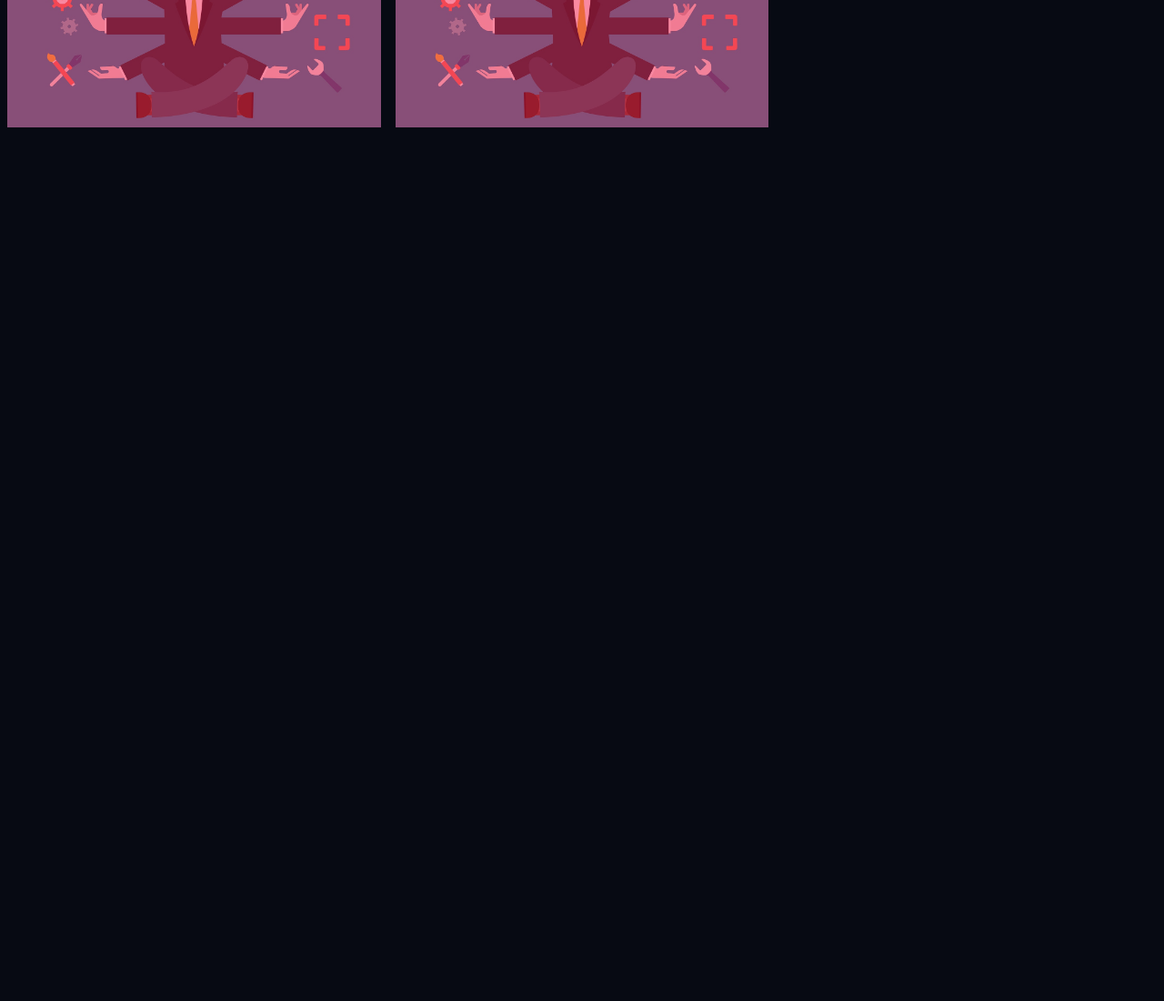
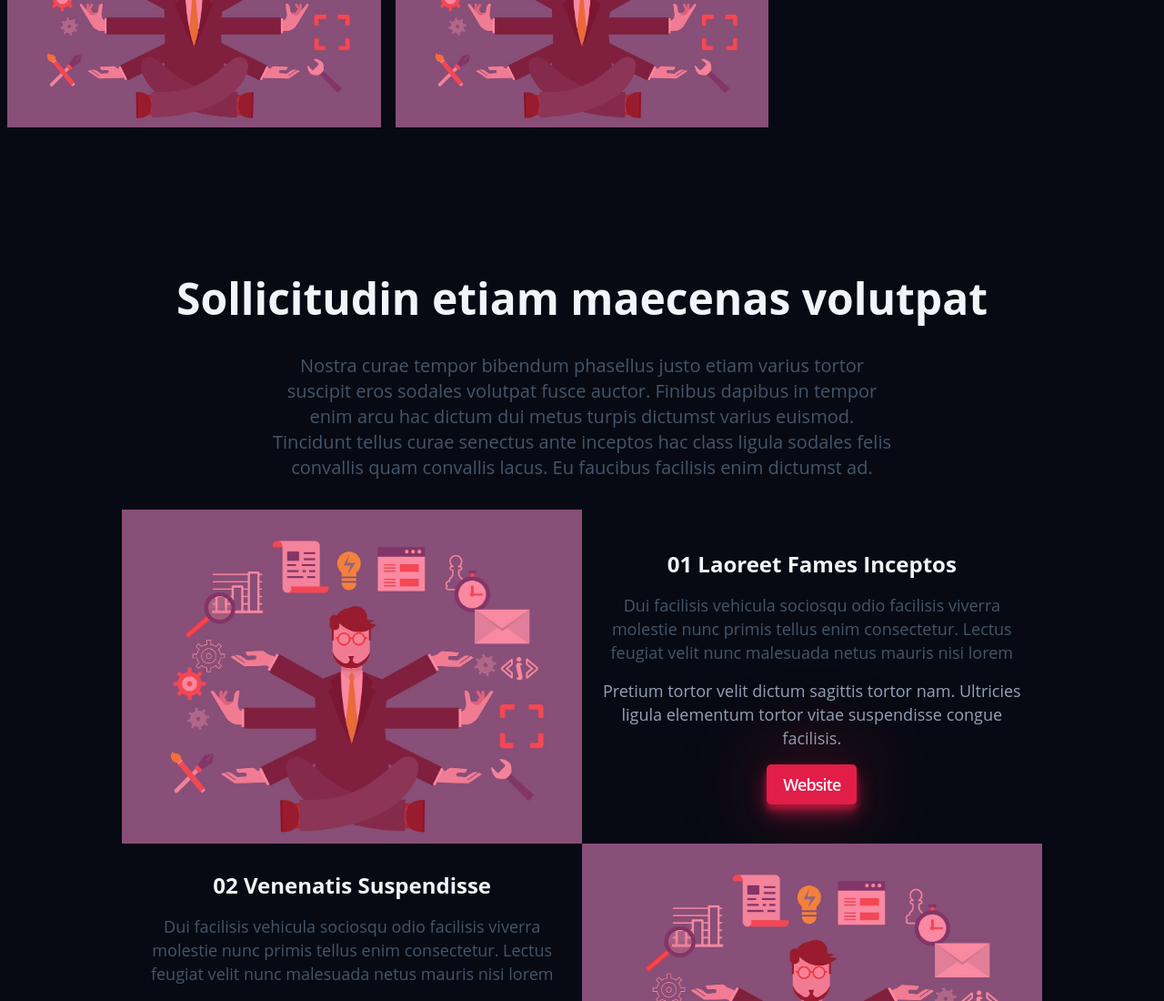
Before and after one commit to renatumb/portfolio02, a website built with Vite: page index.html in a window 1280 px wide. Shown: the part 3088-4188 px from the top of the page at 91% size. Before the commit the page ends 3228 px from the top, so only its background shows below. Built offline with nearby package versions, Linux system fonts and the light colour scheme.

Commit message:
Projects Section

```diff
--- a/index.html
+++ b/index.html
@@ -133,7 +133,74 @@
             </div>
           </div>
       </section>
-      <section></section>
+      <section  class="work container section">
+        <h2 class="work__title">Sollicitudin etiam maecenas volutpat</h2>
+        <p class="work__desc">Nostra curae tempor bibendum phasellus justo etiam varius tortor suscipit eros sodales volutpat fusce auctor. Finibus dapibus in tempor enim arcu hac dictum dui metus turpis dictumst varius euismod. Tincidunt tellus curae senectus ante inceptos hac class ligula sodales felis convallis quam convallis lacus. Eu faucibus facilisis enim dictumst ad.</p>
+
+        <!-- ============================= Project 01 -->
+        <div class="project__container">
+            <h3 class="work__project-title">01 Laoreet Fames Inceptos</h3>
+            <div class="work__img--wrapper image1">
+              <img src="./public/project1.jpg" alt="Project Picture" class="work__img"   width="100%" height="100%">
+            </div>
+
+            <div class="work__project content1">
+                <h3 class="work__project-subtitle">01 Laoreet Fames Inceptos</h3>
+              <p class="work__project--desc1">Dui facilisis vehicula sociosqu odio facilisis viverra molestie nunc primis tellus enim consectetur. Lectus feugiat velit nunc malesuada netus mauris nisi lorem</p>
+              <p class="work__project--desc2">Pretium tortor velit dictum sagittis tortor nam. Ultricies ligula elementum tortor vitae suspendisse congue facilisis. </p>
+              <a class="btn work__project--btn" href="#">Website</a>
+            </div>
+            <!-- ============================= Project 02 -->
+            <h3 class="work__project-title">02 Venenatis Suspendisse</h3>
+            <div class="work__img--wrapper image2">
+              <img src="./public/project1.jpg" alt="Project Picture" class="work__img" >
+            </div>
+
+            <div class="work__project content2">
+                <h3 class="work__project-subtitle">02 Venenatis Suspendisse</h3>
+                <p class="work__project--desc1">Dui facilisis vehicula sociosqu odio facilisis viverra molestie nunc primis tellus enim consectetur. Lectus feugiat velit nunc malesuada netus mauris nisi lorem</p>
+              <p class="work__project--desc2">Pretium tortor velit dictum sagittis tortor nam. Ultricies ligula elementum tortor vitae suspendisse congue facilisis. Sagittis faucibus suspendisse erat ullamcorper donec morbi pulvinar integer feugiat malesuada</p>
+              <a class="btn work__project--btn" href="#">Website</a>
+            </div>
+            <!-- ============================= Project 03 -->
+            <h3 class="work__project-title">03 Leo Nulla Velit Nullam Vel</h3>
+            <div class="work__img--wrapper image3">
+              <img src="./public/project1.jpg" alt="Project Picture" class="work__img" >
+            </div>
+
+            <div class="work__project content3">
+                <h3 class="work__project-subtitle">03 Leo Nulla Velit Nullam Vel</h3>
+                <p class="work__project--desc1">Dui facilisis vehicula sociosqu odio facilisis viverra molestie nunc primis tellus enim consectetur. Lectus feugiat velit nunc malesuada netus mauris nisi lorem</p>
+              <p class="work__project--desc2">Pretium tortor velit dictum sagittis tortor nam. Ultricies ligula elementum tortor vitae suspendisse congue facilisis. Sagittis faucibus suspendisse erat ullamcorper donec morbi pulvinar integer feugiat malesuada</p>
+              <a class="btn work__project--btn" href="#">Website</a>
+            </div>
+            <!-- ============================= Project 04 -->
+            <h3 class="work__project-title">04 Venenatis Suspendisse Lobortis Maecenas At</h3>
+            <div class="work__img--wrapper image4">
+              <img src="./public/project1.jpg" alt="Project Picture" class="work__img" >
+            </div>
+
+            <div class="work__project content4">
+                <h3 class="work__project-subtitle">04 Venenatis Suspendisse Lobortis Maecenas At</h3>
+                <p class="work__project--desc1">Dui facilisis vehicula sociosqu odio facilisis viverra molestie nunc primis tellus enim consectetur. Lectus feugiat velit nunc malesuada netus mauris nisi lorem</p>
+              <p class="work__project--desc2">Pretium tortor velit dictum sagittis tortor nam. Ultricies ligula elementum tortor vitae suspendisse congue facilisis. Sagittis faucibus suspendisse erat ullamcorper donec morbi pulvinar integer feugiat malesuada</p>
+              <a class="btn work__project--btn" href="#">Website</a>
+            </div>
+            <!-- ============================= Project 05 -->
+            <h3 class="work__project-title">05 Tristique Suscipit Amet</h3>
+            <div class="work__img--wrapper image5">
+              <img src="./public/project1.jpg" alt="Project Picture" class="work__img" >
+            </div>
+
+            <div class="work__project content5">
+                <h3 class="work__project-subtitle">05 Tristique Suscipit Amet</h3>
+                <p class="work__project--desc1">Dui facilisis vehicula sociosqu odio facilisis viverra molestie nunc primis tellus enim consectetur. Lectus feugiat velit nunc malesuada netus mauris nisi lorem</p>
+              <p class="work__project--desc2">Pretium tortor velit dictum sagittis tortor nam. Ultricies ligula elementum tortor vitae suspendisse congue facilisis. Sagittis faucibus suspendisse erat ullamcorper donec morbi pulvinar integer feugiat malesuada</p>
+              <a class="btn work__project--btn" href="#">Website</a>
+            </div>
+        </div>
+        <!-- -->
+      </section>
       <section></section>
     </main>
     <footer></footer>
--- a/src/main.ts
+++ b/src/main.ts
@@ -4,4 +4,5 @@ import '../styles/components/header.css'
 import '../styles/components/hero.css'
 import '../styles/components/about.css'
 import '../styles/components/featured.css'
+import '../styles/components/work.css'
 import '../styles/utils.css'
--- /dev/null
+++ b/styles/components/work.css
@@ -0,0 +1,243 @@
+.work {
+    text-align: center;
+}
+
+.work__title {
+    font-size: var(--size-2xl);
+    color: var(--color-light);
+}
+
+.work__desc {
+    font-size: var(--size-sm);
+    max-width: 60ch;
+    color: var(--color-slate600);
+    margin: 1rem auto;
+}
+
+.work__project-title {
+    font-size: var(--size-base);
+    margin-bottom: 1rem;
+}
+
+/* ---- */
+.work__img--wrapper {
+    position: relative;
+    width: fit-content;
+    height: fit-content;
+}
+
+.work__img--wrapper::after {
+    content: "";
+    background-color: rgba(246, 21, 70, 0.5);
+    width: 100%;
+    height: 100%;
+    position: absolute;
+    top: 0;
+    left: 0;
+    transition: all .3s ease-in-out;
+    z-index: 1;
+}
+
+.work__img--wrapper:hover::after {
+    background-color: rgba(0, 0, 0, 0.0);
+    border: 2px solid var(--color-rose);
+}
+
+/* ---- */
+.work__project:not(:last-child) {
+    margin-bottom: 5rem;
+}
+
+.work__project--desc1 {
+    font-size: var(--size-sm);
+    color: var(--color-slate600);
+    margin: 1rem 0;
+}
+
+.work__project--desc2 {
+    font-size: var(--size-sm);
+    color: var(--color-slate400);
+    margin-bottom: 1rem;
+}
+
+.work__project--btn {
+    font-size: var(--size-sm);
+}
+
+.work__project-subtitle {
+    display: none;
+}
+
+@media (min-width: 475px) {
+    .work__title {
+        font-size: var(--size-3xl);
+    }
+
+    .work__desc {
+        font-size: var(--size-base);
+        margin: 1.5rem auto;
+    }
+
+    .work__project-title {
+        font-size: var(--size-lg);
+        margin-bottom: 1.5rem;
+    }
+
+    .work__project--desc1,
+    .work__project--desc2 {
+        font-size: var(--size-base);
+        margin-bottom: 1.5rem;
+    }
+
+    .work__project--btn {
+        font-size: var(--size-base);
+    }
+}
+
+@media (min-width: 640px) {
+    .project__container {
+        display: grid;
+        grid-template-columns: 1fr 1fr;
+        place-items: center;
+        grid-template-areas:
+            'grid-img1      grid-content1'
+            'grid-content2  grid-img2'
+            'grid-img3      grid-content3'
+            'grid-content4  grid-img4'
+            'grid-img5      grid-content5';
+    }
+
+    .image1 {
+        grid-area: grid-img1;
+    }
+
+    .image2 {
+        grid-area: grid-img2;
+    }
+
+    .image3 {
+        grid-area: grid-img3;
+    }
+
+    .image4 {
+        grid-area: grid-img4;
+    }
+
+    .image5 {
+        grid-area: grid-img5;
+    }
+
+    .content1 {
+        grid-area: grid-content1;
+    }
+
+    .content2 {
+        grid-area: grid-content2;
+    }
+
+    .content3 {
+        grid-area: grid-content3;
+    }
+
+    .content4 {
+        grid-area: grid-content4;
+    }
+
+    .content5 {
+        grid-area: grid-content5;
+    }
+
+    .work__project-title {
+        display: none;
+    }
+
+    .work__project--desc1,
+    .work__project--desc2 {
+        font-size: var(--size-xs);
+        margin-bottom: 1rem;
+    }
+
+    .work__project--btn {
+        font-size: var(--size-xs);
+    }
+
+    .work__project:not(:last-child) {
+        margin-bottom: 0;
+    }
+
+    .work__project-subtitle {
+        display: block;
+        font-size: var(--size-base);
+    }
+
+    .work__project {
+        padding: 0 1rem;
+    }
+
+}
+
+@media (min-width: 768px) {
+    .work__project--desc1,
+    .work__project--desc2,
+    .work__project--btn {
+        font-size: var(--size-sm);
+    }
+
+    .work__project-subtitle {
+        font-size: var(--size-lg);
+    }
+
+}
+
+@media (min-width: 1024px) {
+    .work__title {
+        font-size: var(--size-4xl);
+    }
+
+    .work__desc {
+        font-size: var(--size-lg);
+    }
+
+    .work__project--desc1,
+    .work__project--desc2,
+    .work__project--btn {
+        font-size: var(--size-base);
+    }
+
+    .work__project-subtitle {
+        font-size: var(--size-xl);
+    }
+}
+
+@media (min-width: 1280px) {
+
+    .work__title {
+        font-size: var(--size-5xl);
+    }
+
+    .work__desc {
+        font-size: var(--size-xl);
+        margin: 2rem auto;
+    }
+
+    .work__project--desc1,
+    .work__project--desc2,
+    .work__project--btn {
+        font-size: var(--size-lg);
+    }
+
+    .work__project-subtitle {
+        font-size: var(--size-2xl);
+    }
+
+    .project__container {
+        width: 80%;
+        margin: 0 auto;
+    }
+}
+
+@media (min-width: 1536px) {
+    .project__container {
+        width: 70%;
+    }
+}
```
